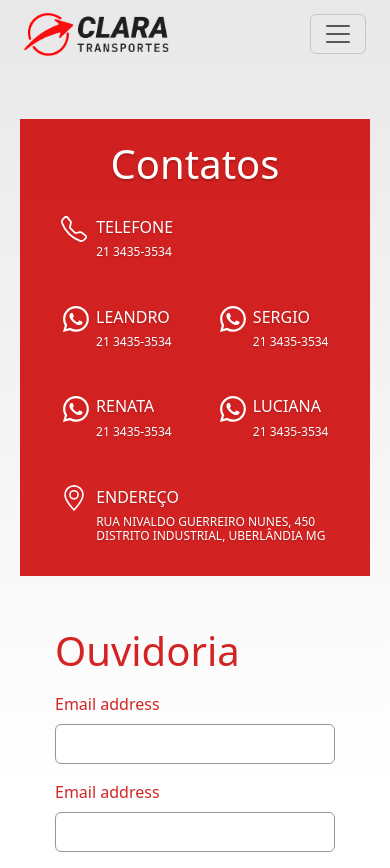
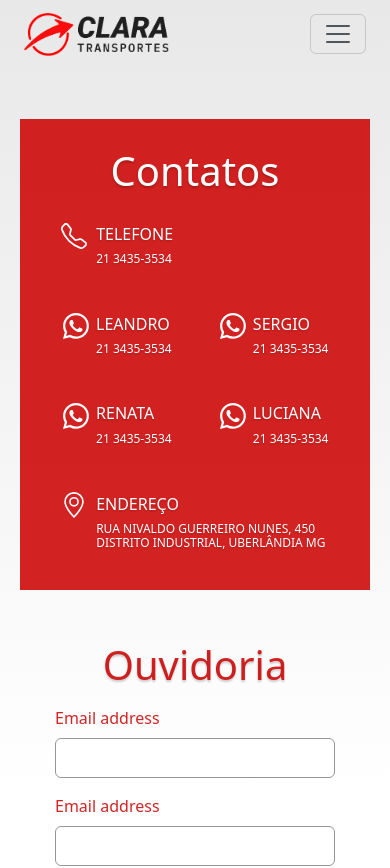
Before and after one commit to gabrielsantospds/clara-transportes-app, a Vue app: page /fale-conosco in a window 390 px wide. Shown: the top 868 px of the page. Built offline with nearby package versions, Linux system fonts and the light colour scheme; a web font is replaced by a local one.

Commit message:
style: add missing css attribute to feedback component

```diff
--- a/src/components/ComponentContact.vue
+++ b/src/components/ComponentContact.vue
@@ -210,7 +210,7 @@ export default {
     }
 
     .container--red {
-        padding: 6% 10% 8% 10%;
+        padding: 8% 10% 10% 10%;
     }
 
     .container__data-card {
@@ -247,7 +247,7 @@ export default {
 @media screen and (min-width: 430px) and (max-width: 484px) {
 
     .container--red {
-        padding: 6% 12% 8% 12%;
+        padding: 10% 12% 12% 12%;
     }
 
     .container__data-card {
@@ -288,7 +288,7 @@ export default {
     }
 
     .container--red {
-        padding: 6% 14% 8% 14%;
+        padding: 10% 14% 12% 14%;
     }
 
     .container__data-card {
@@ -317,7 +317,7 @@ export default {
     }
 
     .container--red {
-        padding: 8% 14% 10% 14%;
+        padding: 10% 14% 12% 14%;
     }
 
     .container__data-card {
@@ -368,7 +368,7 @@ export default {
 @media screen and (min-width: 768px) and (max-width: 991px) {
 
     .container--red {
-        padding: 7% 17% 9% 17%;
+        padding: 9% 17% 12% 17%;
     }
 
     .container__data-card {
--- a/src/components/ComponentFeedback.vue
+++ b/src/components/ComponentFeedback.vue
@@ -44,6 +44,13 @@ export default {
 
 .container--white {
     padding: 4% 7% 5% 7%;
+}
+
+.container__title {
+    text-align: center;
+    font-size: 60px;
+    margin-bottom: 10%;
+    text-shadow: 0 2px 2px var(--shadow-color);
 }
 
 .container__title--red {
@@ -110,6 +117,10 @@ export default {
 
     .container--white {
         padding: 6% 12% 8% 12%;
+    }
+
+    .container__title {
+        font-size: 40px;
     }
 
     .form__input {
```
